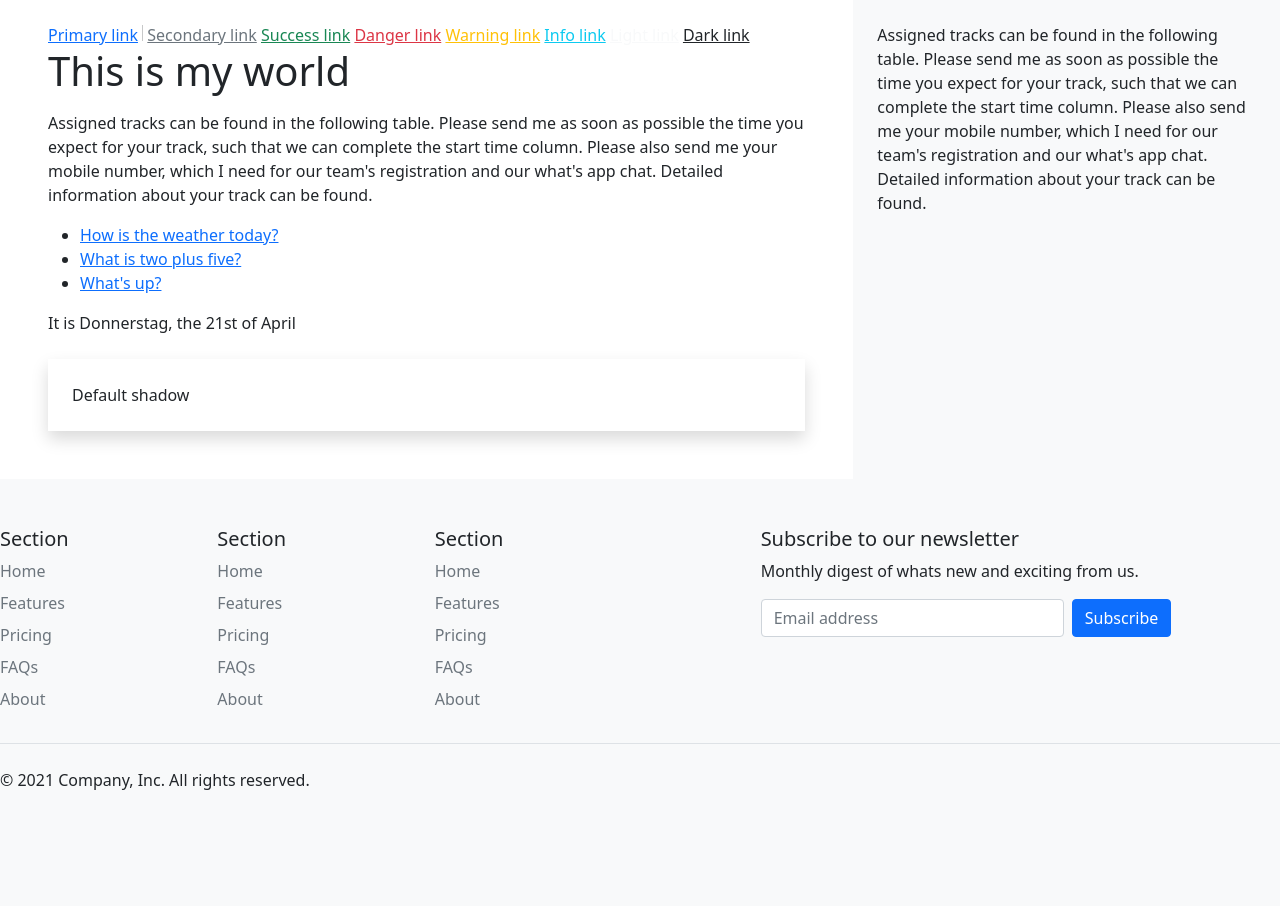
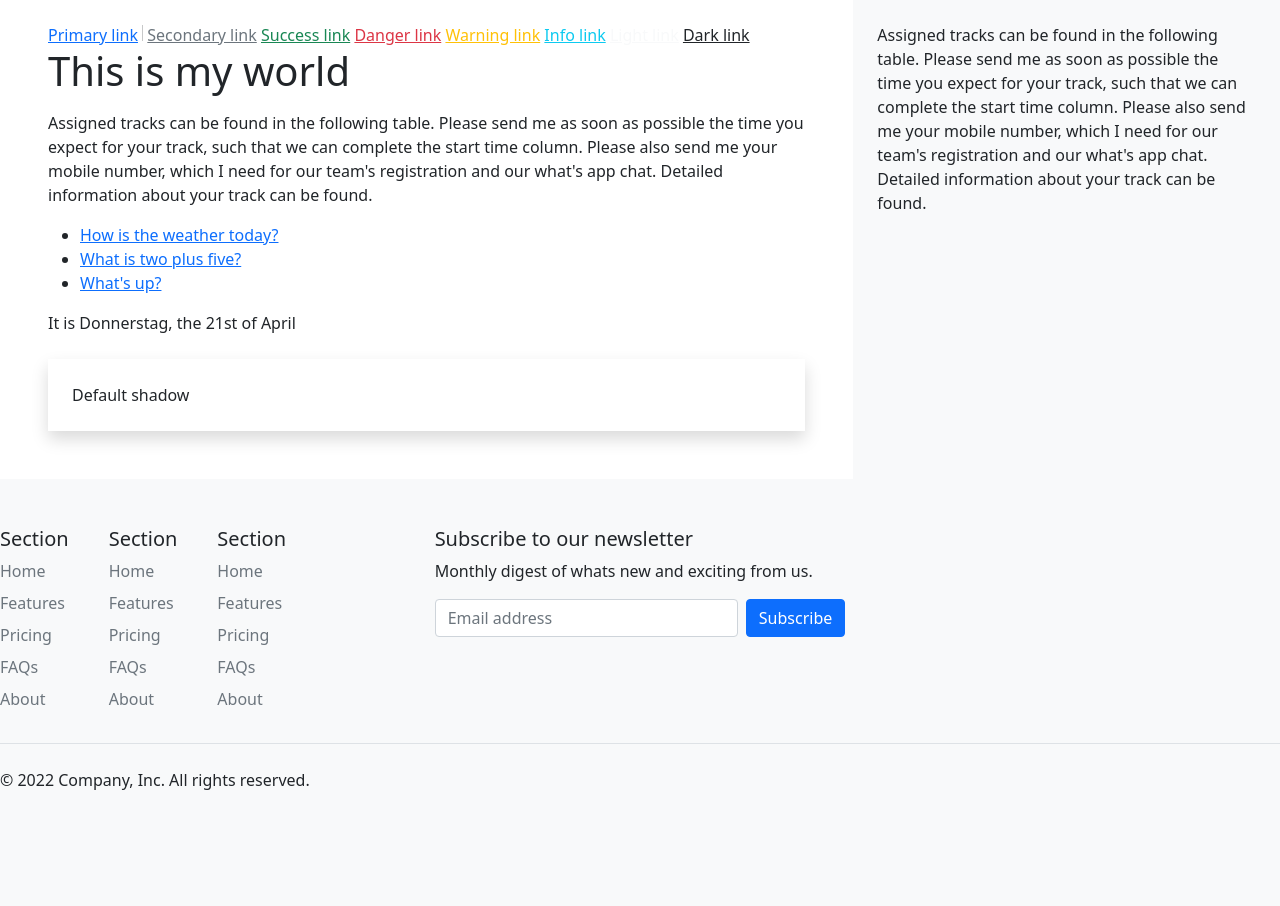
Before and after one commit to thomaskummer/django-website, a Django app: page /polls/ in a window 1280 px wide. Shown: the part 160-1066 px from the top of the page. Run offline with Django 4.2, Linux system fonts and the light colour scheme; data comes from the database, SQL or seed files in the repository; both versions use the stored data as it was after the commit; some libraries are stand-ins or nearby versions.

Commit message:
Commit before adding custom user extension

```diff
--- a/polls/templates/polls/base.html
+++ b/polls/templates/polls/base.html
@@ -1,15 +1,9 @@
 <!DOCTYPE html>
 <html>
-  <head>
-    <meta charset="utf-8">
-    <title>This is my world</title>
-    {% load static %}
-    <!-- <link rel="stylesheet" type="text/css" href="{% static 'polls/style.css' %}"> -->
-    <link rel="stylesheet" href="{% static 'polls/bootstrap-dist/css/bootstrap.min.css' %}">
-    <link rel="stylesheet" href="{% static 'polls/bootstrap-dist/css/bootstrap.css' %}">
-    <script src="{% static 'polls/bootstrap-dist/js/bootstrap.min.js' %}"></script>
-  </head>
-  <body class="bg-light">
+    {% include 'polls/head.html' %}
+
+
+<body class="bg-light">
 
   <nav class="py-3 border-bottomt" style="background-color: #0f693d;">
     <div class="container d-flex flex-wrap">
@@ -79,77 +73,7 @@
 </div>
 </div>
 
-  <div class="container-fluid mt-0 mx-0 px-0">
-  <!-- <footer class="py-4 mb-0 mx-0 px-0 bg-dark">
-    <ul class="nav justify-content-center  pb-3 mb-3">
-      <li class="nav-item"><a href="#" class="nav-link px-2 text-muted">Home</a></li>
-      <li class="nav-item"><a href="#" class="nav-link px-2 text-muted">Features</a></li>
-      <li class="nav-item"><a href="#" class="nav-link px-2 text-muted">Pricing</a></li>
-      <li class="nav-item"><a href="#" class="nav-link px-2 text-muted">FAQs</a></li>
-      <li class="nav-item"><a href="#" class="nav-link px-2 text-muted">About</a></li>
-    </ul>
-    <p class="text-center text-muted">&copy; 2022 Company, Inc</p>
-  </footer> -->
-
-
-  <footer class="py-5">
-    <div class="row">
-      <div class="col-2">
-        <h5>Section</h5>
-        <ul class="nav flex-column">
-          <li class="nav-item mb-2"><a href="#" class="nav-link p-0 text-muted">Home</a></li>
-          <li class="nav-item mb-2"><a href="#" class="nav-link p-0 text-muted">Features</a></li>
-          <li class="nav-item mb-2"><a href="#" class="nav-link p-0 text-muted">Pricing</a></li>
-          <li class="nav-item mb-2"><a href="#" class="nav-link p-0 text-muted">FAQs</a></li>
-          <li class="nav-item mb-2"><a href="#" class="nav-link p-0 text-muted">About</a></li>
-        </ul>
-      </div>
-
-      <div class="col-2">
-        <h5>Section</h5>
-        <ul class="nav flex-column">
-          <li class="nav-item mb-2"><a href="#" class="nav-link p-0 text-muted">Home</a></li>
-          <li class="nav-item mb-2"><a href="#" class="nav-link p-0 text-muted">Features</a></li>
-          <li class="nav-item mb-2"><a href="#" class="nav-link p-0 text-muted">Pricing</a></li>
-          <li class="nav-item mb-2"><a href="#" class="nav-link p-0 text-muted">FAQs</a></li>
-          <li class="nav-item mb-2"><a href="#" class="nav-link p-0 text-muted">About</a></li>
-        </ul>
-      </div>
-
-      <div class="col-2">
-        <h5>Section</h5>
-        <ul class="nav flex-column">
-          <li class="nav-item mb-2"><a href="#" class="nav-link p-0 text-muted">Home</a></li>
-          <li class="nav-item mb-2"><a href="#" class="nav-link p-0 text-muted">Features</a></li>
-          <li class="nav-item mb-2"><a href="#" class="nav-link p-0 text-muted">Pricing</a></li>
-          <li class="nav-item mb-2"><a href="#" class="nav-link p-0 text-muted">FAQs</a></li>
-          <li class="nav-item mb-2"><a href="#" class="nav-link p-0 text-muted">About</a></li>
-        </ul>
-      </div>
-
-      <div class="col-4 offset-1">
-        <form>
-          <h5>Subscribe to our newsletter</h5>
-          <p>Monthly digest of whats new and exciting from us.</p>
-          <div class="d-flex w-100 gap-2">
-            <label for="newsletter1" class="visually-hidden">Email address</label>
-            <input id="newsletter1" type="text" class="form-control" placeholder="Email address">
-            <button class="btn btn-primary" type="button">Subscribe</button>
-          </div>
-        </form>
-      </div>
-    </div>
-
-    <div class="d-flex justify-content-between py-4 my-4 border-top">
-      <p>© 2021 Company, Inc. All rights reserved.</p>
-      <ul class="list-unstyled d-flex">
-        <li class="ms-3"><a class="link-dark" href="#"><svg class="bi" width="24" height="24"><use xlink:href="#twitter"></use></svg></a></li>
-        <li class="ms-3"><a class="link-dark" href="#"><svg class="bi" width="24" height="24"><use xlink:href="#instagram"></use></svg></a></li>
-        <li class="ms-3"><a class="link-dark" href="#"><svg class="bi" width="24" height="24"><use xlink:href="#facebook"></use></svg></a></li>
-      </ul>
-    </div>
-  </footer>
-
+    {% include 'polls/footer.html' %}
 
   </div>
 
--- /dev/null
+++ b/polls/templates/polls/footer.html
@@ -0,0 +1,57 @@
+  <footer class="py-5">
+    <div class="row">
+      <div class="col-1">
+        <h5>Section</h5>
+        <ul class="nav flex-column">
+          <li class="nav-item mb-2"><a href="#" class="nav-link p-0 text-muted">Home</a></li>
+          <li class="nav-item mb-2"><a href="#" class="nav-link p-0 text-muted">Features</a></li>
+          <li class="nav-item mb-2"><a href="#" class="nav-link p-0 text-muted">Pricing</a></li>
+          <li class="nav-item mb-2"><a href="#" class="nav-link p-0 text-muted">FAQs</a></li>
+          <li class="nav-item mb-2"><a href="#" class="nav-link p-0 text-muted">About</a></li>
+        </ul>
+      </div>
+
+      <div class="col-1">
+        <h5>Section</h5>
+        <ul class="nav flex-column">
+          <li class="nav-item mb-2"><a href="#" class="nav-link p-0 text-muted">Home</a></li>
+          <li class="nav-item mb-2"><a href="#" class="nav-link p-0 text-muted">Features</a></li>
+          <li class="nav-item mb-2"><a href="#" class="nav-link p-0 text-muted">Pricing</a></li>
+          <li class="nav-item mb-2"><a href="#" class="nav-link p-0 text-muted">FAQs</a></li>
+          <li class="nav-item mb-2"><a href="#" class="nav-link p-0 text-muted">About</a></li>
+        </ul>
+      </div>
+
+      <div class="col-1">
+        <h5>Section</h5>
+        <ul class="nav flex-column">
+          <li class="nav-item mb-2"><a href="#" class="nav-link p-0 text-muted">Home</a></li>
+          <li class="nav-item mb-2"><a href="#" class="nav-link p-0 text-muted">Features</a></li>
+          <li class="nav-item mb-2"><a href="#" class="nav-link p-0 text-muted">Pricing</a></li>
+          <li class="nav-item mb-2"><a href="#" class="nav-link p-0 text-muted">FAQs</a></li>
+          <li class="nav-item mb-2"><a href="#" class="nav-link p-0 text-muted">About</a></li>
+        </ul>
+      </div>
+
+      <div class="col-4 offset-1">
+        <form>
+          <h5>Subscribe to our newsletter</h5>
+          <p>Monthly digest of whats new and exciting from us.</p>
+          <div class="d-flex w-100 gap-2">
+            <label for="newsletter1" class="visually-hidden">Email address</label>
+            <input id="newsletter1" type="text" class="form-control" placeholder="Email address">
+            <button class="btn btn-primary" type="button">Subscribe</button>
+          </div>
+        </form>
+      </div>
+    </div>
+
+    <div class="d-flex justify-content-between py-4 my-4 border-top">
+      <p>© {% now "Y" %} Company, Inc. All rights reserved.</p>
+      <ul class="list-unstyled d-flex">
+        <li class="ms-3"><a class="link-dark" href="#"><svg class="bi" width="24" height="24"><use xlink:href="#twitter"></use></svg></a></li>
+        <li class="ms-3"><a class="link-dark" href="#"><svg class="bi" width="24" height="24"><use xlink:href="#instagram"></use></svg></a></li>
+        <li class="ms-3"><a class="link-dark" href="#"><svg class="bi" width="24" height="24"><use xlink:href="#facebook"></use></svg></a></li>
+      </ul>
+    </div>
+  </footer>
--- /dev/null
+++ b/polls/templates/polls/head.html
@@ -0,0 +1,9 @@
+<head>
+    <meta charset="utf-8">
+    <title>This is my world</title>
+    {% load static %}
+    <!-- <link rel="stylesheet" type="text/css" href="{% static 'polls/style.css' %}"> -->
+    <link rel="stylesheet" href="{% static 'polls/bootstrap-dist/css/bootstrap.min.css' %}">
+    <link rel="stylesheet" href="{% static 'polls/bootstrap-dist/css/bootstrap.css' %}">
+    <script src="{% static 'polls/bootstrap-dist/js/bootstrap.min.js' %}"></script>
+</head>
```
Also changed, not shown: db.sqlite3.
